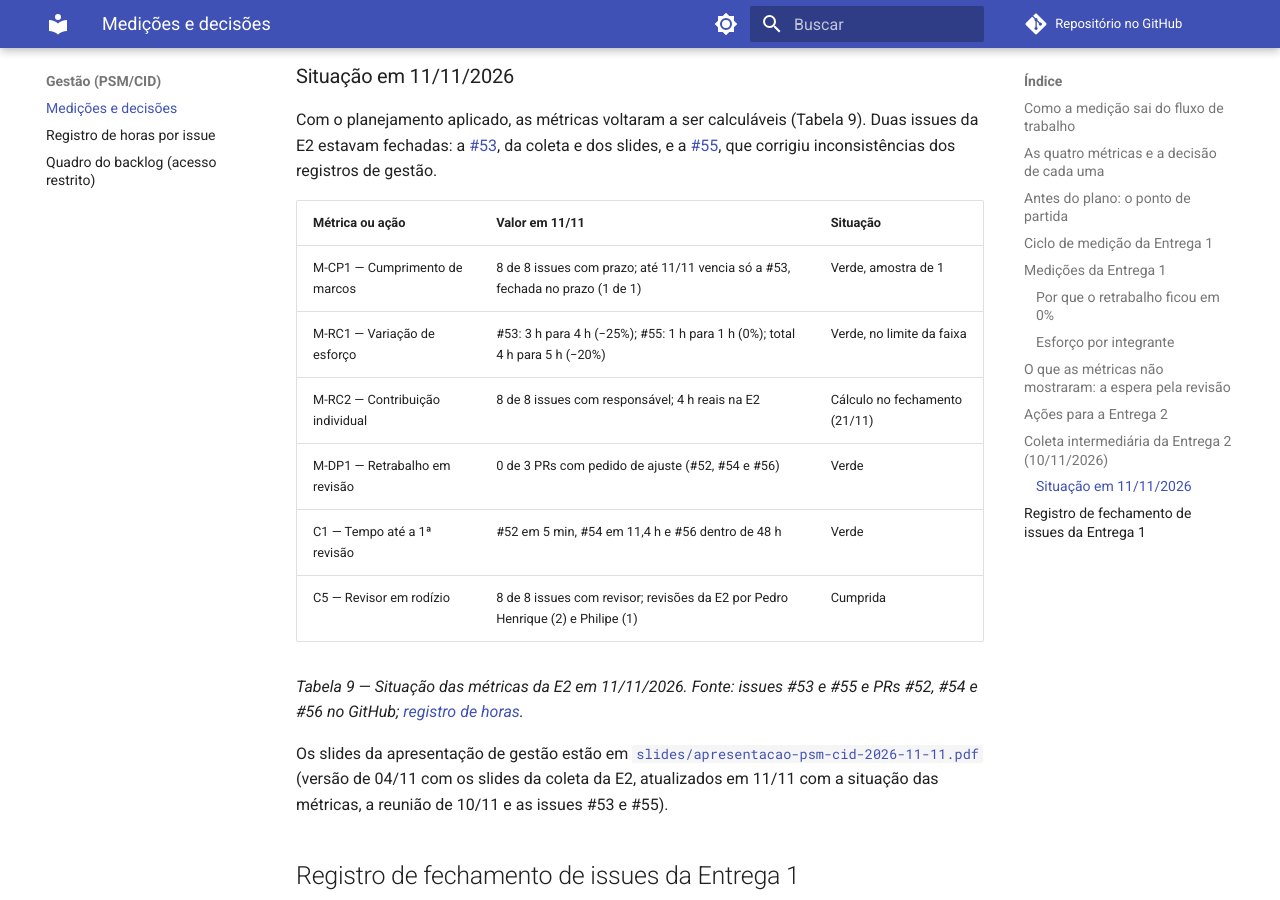
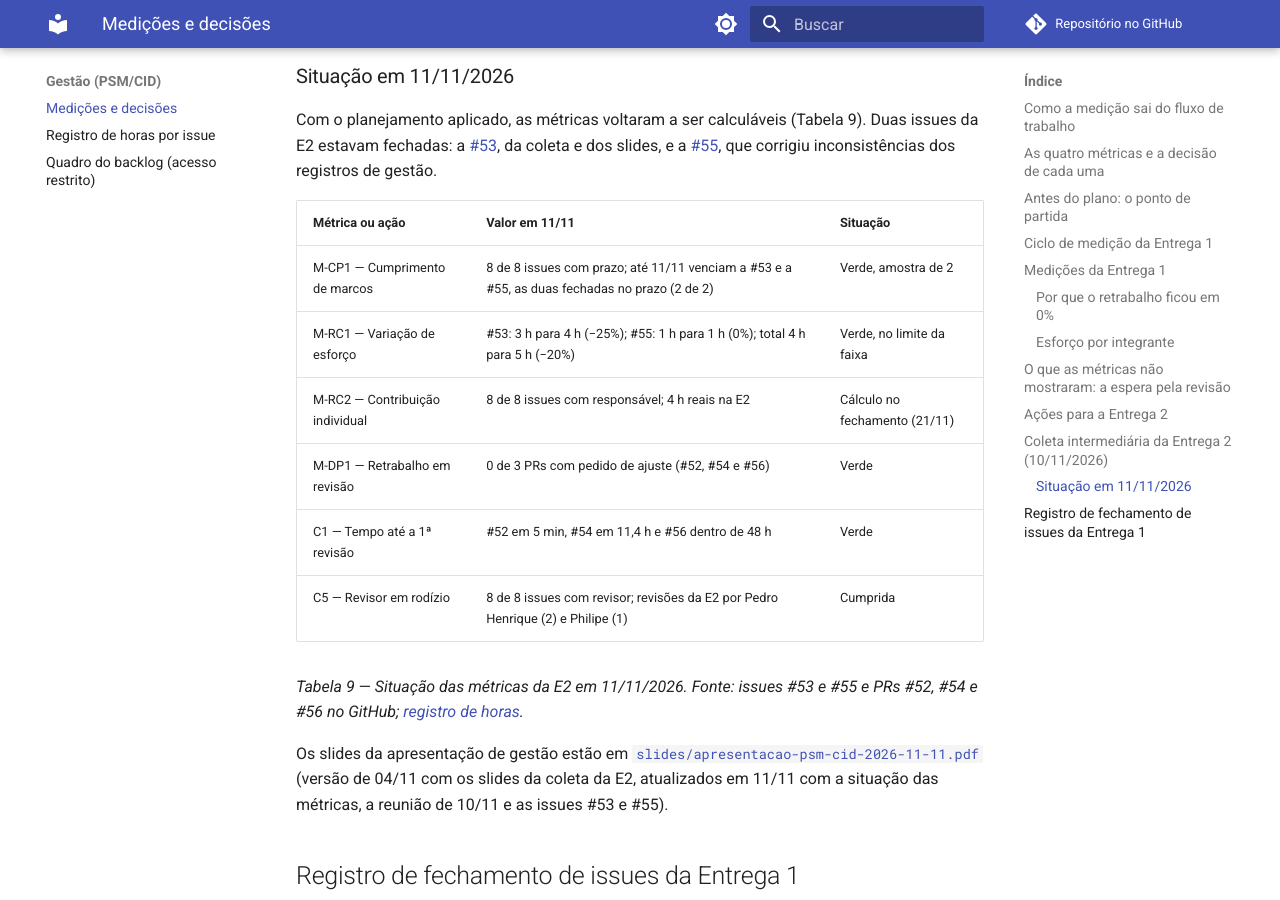
Before and after one commit to FCTE-Qualidade-de-Software-1/2026-2_T02_KATHERINE_JOHNSON, an MkDocs documentation site: the page built from docs/gestao.md, in a window 1280 px wide and 900 px high, scrolled down 9949 px. Built offline with MkDocs 1.6.1 and Material for MkDocs 9.7.7, drawn with Linux system fonts in a browser that asks for light colours; comment, search, counter and statistics services are not loaded.

Commit message:
docs(gestao): prazo da #55 em 11/11 e revisores no slide 10

```diff
--- a/docs/gestao.md
+++ b/docs/gestao.md
@@ -226,7 +226,7 @@
 
 | Métrica ou ação | Valor em 11/11 | Situação |
 |---|---|---|
-| M-CP1 — Cumprimento de marcos | 8 de 8 issues com prazo; até 11/11 vencia só a #53, fechada no prazo (1 de 1) | Verde, amostra de 1 |
+| M-CP1 — Cumprimento de marcos | 8 de 8 issues com prazo; até 11/11 venciam a #53 e a #55, as duas fechadas no prazo (2 de 2) | Verde, amostra de 2 |
 | M-RC1 — Variação de esforço | #53: 3 h para 4 h (−25%); #55: 1 h para 1 h (0%); total 4 h para 5 h (−20%) | Verde, no limite da faixa |
 | M-RC2 — Contribuição individual | 8 de 8 issues com responsável; 4 h reais na E2 | Cálculo no fechamento (21/11) |
 | M-DP1 — Retrabalho em revisão | 0 de 3 PRs com pedido de ajuste (#52, #54 e #56) | Verde |
```
Also changed, not shown: gestao/coleta-intermediaria-e2.md (+2 -2 lines), 2 other files.
